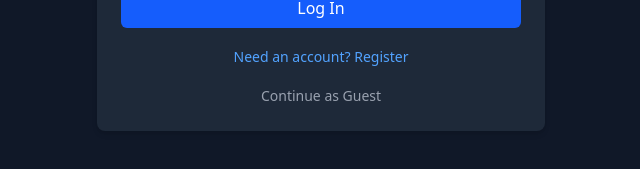
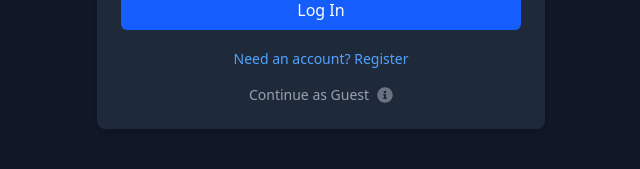
Before and after one commit to ryangholland/habit-tracker, a React (Vite) app: page /login in a window 1280 px wide. Shown: the part 465-634 px from the top of the page, without its empty margins (319-959 px from the left). Built offline with nearby package versions, Linux system fonts and the light colour scheme; no server answers.

Commit message:
feat: add tooltip for guest mode information to Login.jsx

```diff
--- a/src/pages/Login.jsx
+++ b/src/pages/Login.jsx
@@ -2,6 +2,9 @@ import { useState, useContext } from "react";
 import { AuthContext } from "../context/AuthContext";
 import { useNavigate } from "react-router-dom";
 import { FaSpinner } from "react-icons/fa";
+import { FaInfoCircle } from "react-icons/fa";
+import { Tooltip } from "react-tooltip";
+import "react-tooltip/dist/react-tooltip.css";
 
 function Login() {
   const { login, setIsGuest } = useContext(AuthContext);
@@ -86,17 +89,32 @@ function Login() {
         >
           Need an account? Register
         </button>
+        <div className="flex items-center justify-center gap-2">
           <button
             type="button"
             onClick={() => {
               setIsGuest(true);
               navigate("/");
             }}
-          className="w-full text-sm text-center text-gray-600 dark:text-gray-400 hover:text-black dark:hover:text-white hover:underline"
+            className="text-sm text-gray-600 dark:text-gray-400 hover:text-black dark:hover:text-white hover:underline"
           >
             Continue as Guest
           </button>
+
+          <FaInfoCircle
+            className="w-4 h-4 text-gray-400 dark:text-gray-500 cursor-pointer"
+            data-tooltip-id="guest-tooltip"
+            data-tooltip-content="Guest mode loads example habits and stores data in your browser. Changes won't sync across devices or persist after clearing browser data."
+          />
+        </div>
       </form>
+
+      <Tooltip
+        id="guest-tooltip"
+        place="top"
+        className="max-w-xs break-words text-sm px-3 py-2"
+        style={{ whiteSpace: "normal" }}
+      />
     </div>
   );
 }
```
Lines whose indentation alone changed are shown as unchanged.
